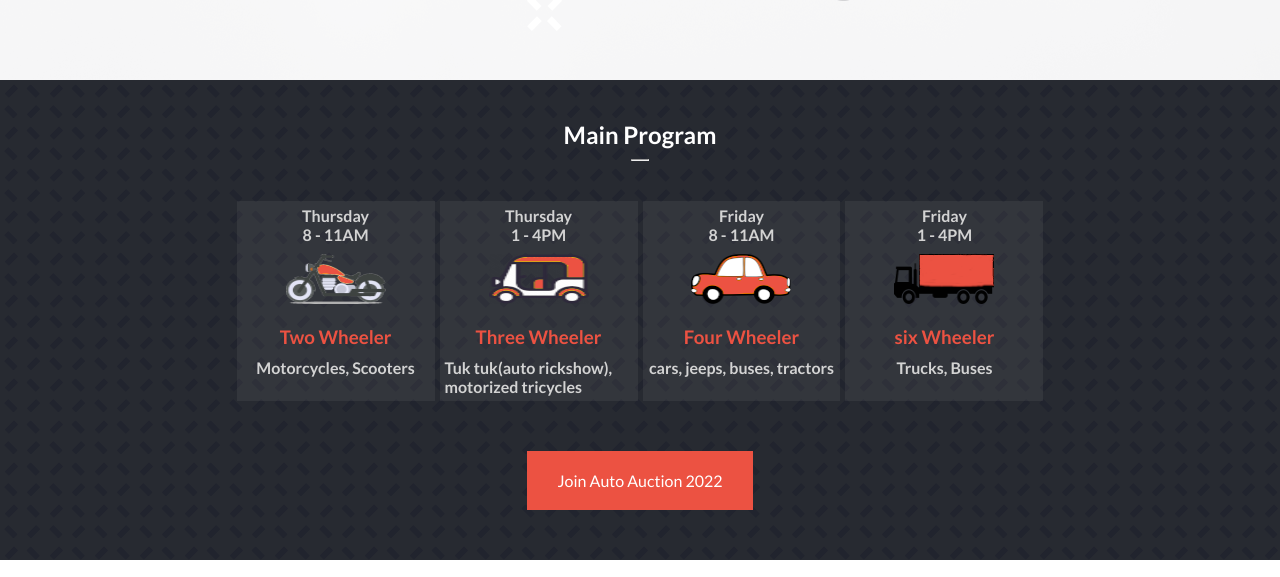
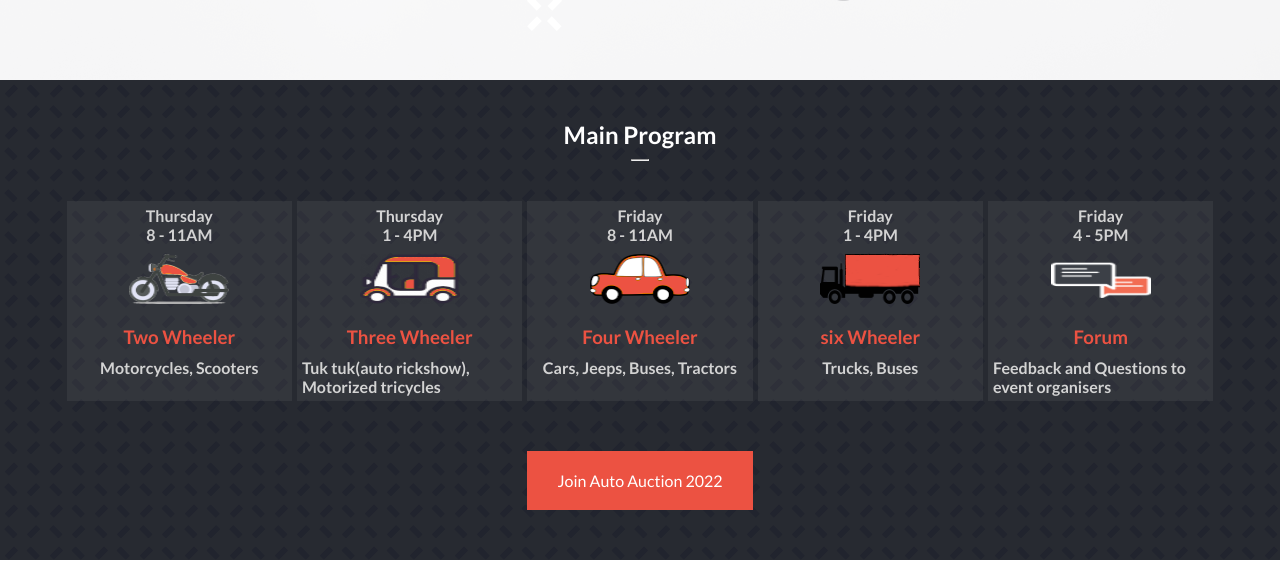
Before and after one commit to yuvenalmash/vehicle-auction, a website: page index.html in a window 1280 px wide. Shown: the part 621-1198 px from the top of the page. Drawn offline with Linux system fonts and the light colour scheme.

Commit message:
add card, add hover effect to program

```diff
--- a/css/style.css
+++ b/css/style.css
@@ -209,11 +209,13 @@ a:hover {
   align-items: center;
   padding: 5px;
   gap: 10px;
-
-  /* background-color: #d3d3d3; */
   color: #d3d3d3;
   font-weight: 600;
   background: rgba(156, 156, 156, 0.1);
+}
+
+.content:hover {
+  border: 2px solid #d3d3d3;
 }
 
 .content .col_1 {
--- a/index.html
+++ b/index.html
@@ -78,7 +78,7 @@
               <img src="images/about_page/auto_rickshaw.png" alt="three-wheeler">
               <br>Three Wheeler
             </h3>
-            <p class="col_3">Tuk tuk(auto rickshow), motorized tricycles</p>
+            <p class="col_3">Tuk tuk(auto rickshow), Motorized tricycles</p>
           </div>
           <div class="content" id="content3">
             <p class="col_1">Friday<br>8 - 11AM</p>
@@ -86,7 +86,7 @@
               <img src="images/about_page/car.png" alt="four-wheeler">
               <br>Four Wheeler
             </h3>
-            <p class="col_3">cars, jeeps, buses, tractors</p>
+            <p class="col_3">Cars, Jeeps, Buses, Tractors</p>
           </div>
           <div class="content" id="content4">
             <p class="col_1">Friday<br>1 - 4PM</p>
@@ -95,6 +95,14 @@
               <br>six Wheeler
             </h3>
             <p class="col_3">Trucks, Buses</p>
+          </div>
+          <div class="content" id="content4">
+            <p class="col_1">Friday<br>4 - 5PM</p>
+            <h3 class="col_2">
+              <img src="images/program/forum.png" alt="forum">
+              <br>Forum
+            </h3>
+            <p class="col_3">Feedback and Questions to event organisers</p>
           </div>
         </sub-section>
         <a href="#">Join Auto Auction 2022</a>
```
Also changed, not shown: images/program/forum.png (added).
